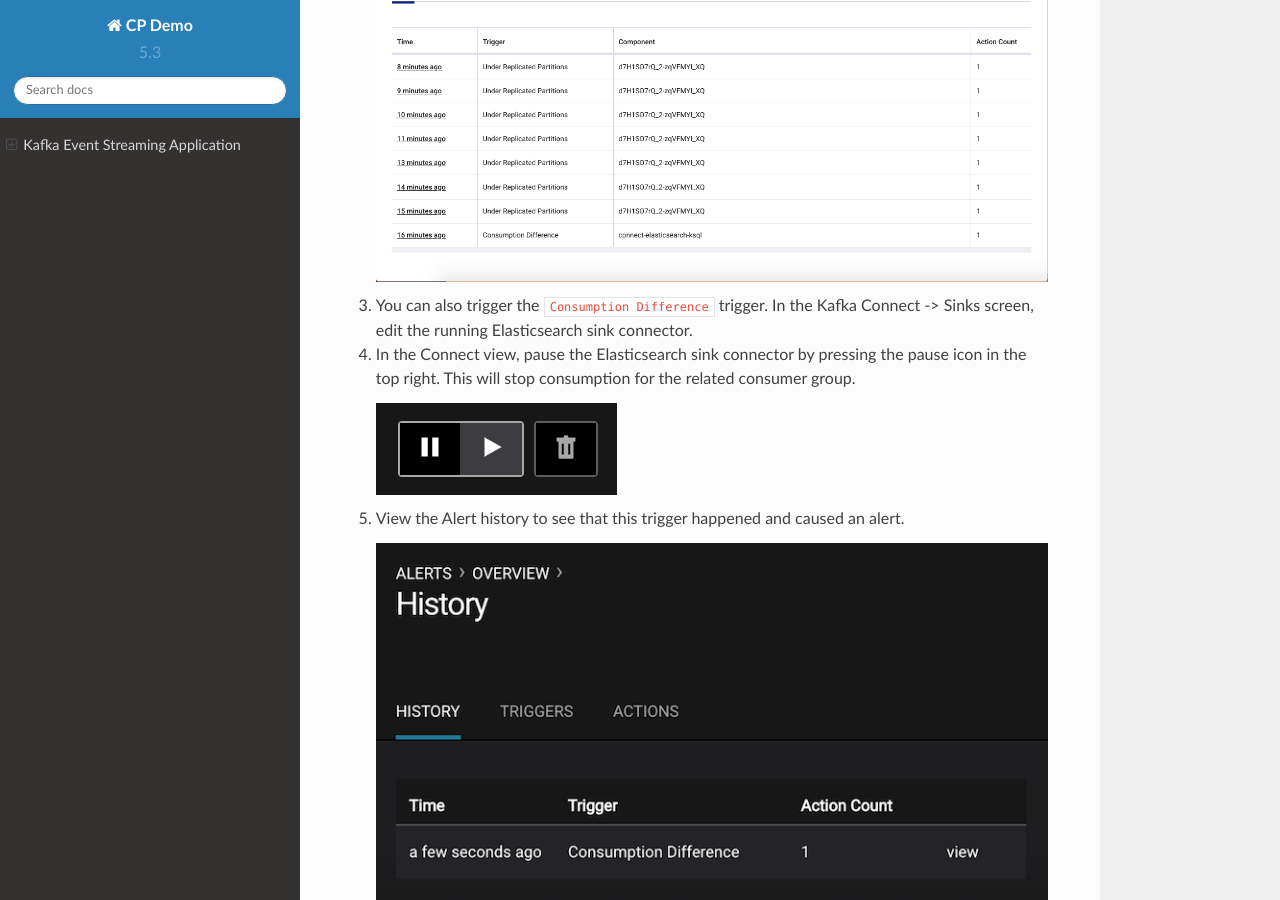
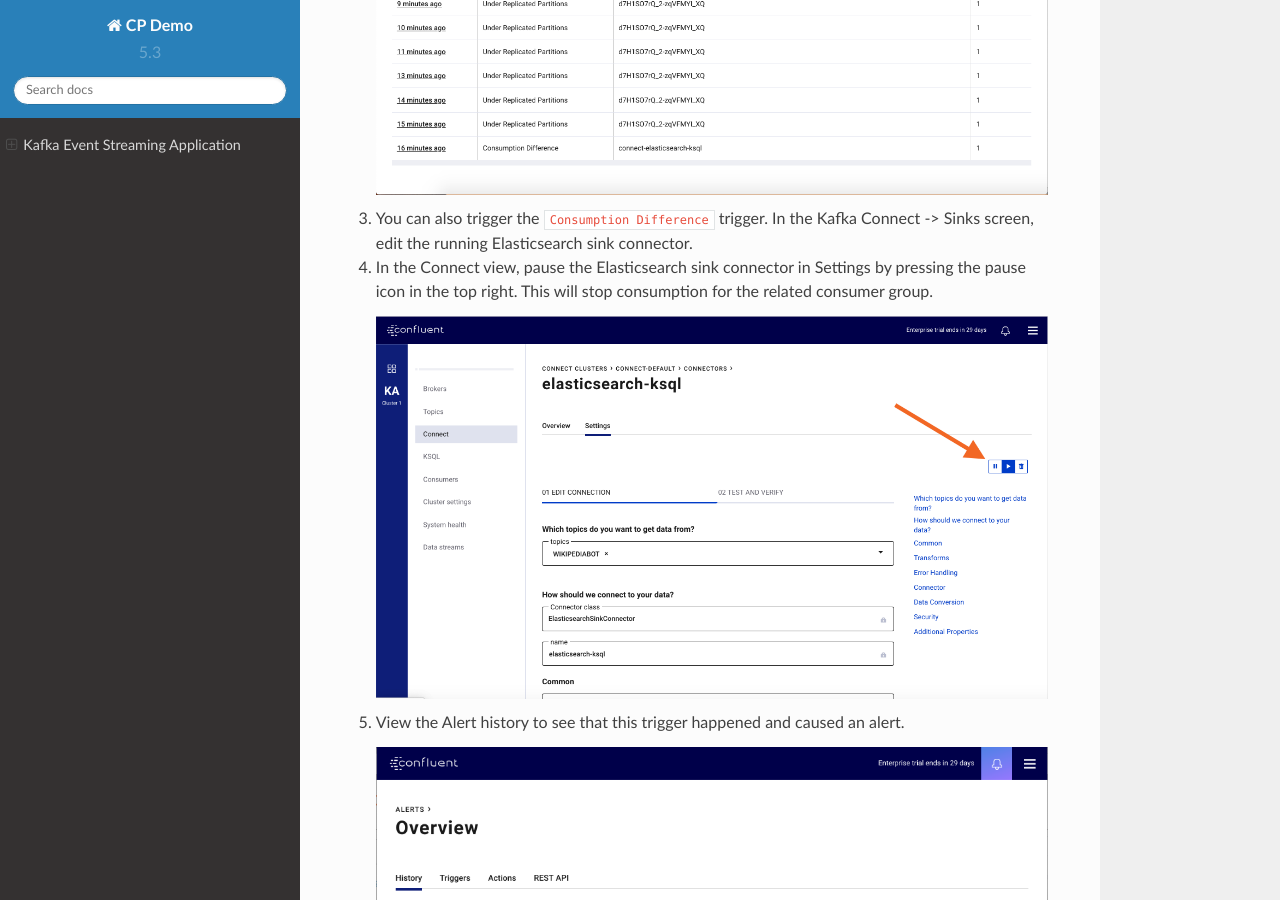
Before and after one commit to confluentinc/cp-demo, a Sphinx documentation site: the page built from docs/index.rst, in a window 1280 px wide and 900 px high, scrolled down 26469 px. Built offline with Sphinx 7.4.7 and the Read the Docs theme 2.0.0, drawn with Linux system fonts in a browser that asks for light colours; some of the changed text lies outside the part shown.

Commit message:
Updated a few more screenshots

```diff
--- a/docs/index.rst
+++ b/docs/index.rst
@@ -364,15 +364,13 @@
 
 10. Click on "System heath" and then a line in "Request latency".
 
-   .. figure:: images/request_latency_find.png
-      :alt: image
+.. figure:: images/request_latency_find.png
+    :alt: image
 
-11. This shows a breakdown of
-   produce latencies (fetch latencies also available) through the entire `request
-   lifecycle <https://docs.confluent.io/current/control-center/docs/systemhealth.html>`__.
+11. This shows a breakdown of produce latencies (fetch latencies also available) through the entire `request lifecycle <https://docs.confluent.io/current/control-center/docs/systemhealth.html>`__.
 
-   .. figure:: images/slow_consumer_produce_latency_breakdown.png
-      :alt: image
+.. figure:: images/slow_consumer_produce_latency_breakdown.png
+   :alt: image
 
 
 Data Streams: Over Consumption
@@ -648,7 +644,7 @@
    Kafka Connect -> Sinks screen, edit the running Elasticsearch sink
    connector.
 
-4. In the Connect view, pause the Elasticsearch sink connector by
+4. In the Connect view, pause the Elasticsearch sink connector in Settings by
    pressing the pause icon in the top right. This will stop consumption
    for the related consumer group.
 
@@ -698,14 +694,14 @@
    .. figure:: images/replicator_topic_info.png
 
 
-3. **MANAGEMENT –> Kafka Connect**: pause the Replicator connector
+5. **MANAGEMENT –> Kafka Connect**: pause the Replicator connector in Settings
    by pressing the pause icon in the top right. This will stop
    consumption for the related consumer group.
 
-   .. figure:: images/pause_connector.png
+   .. figure:: images/pause_connector_replicator.png
       :alt: image
 
-4. Observe that the ``connect-replicator`` consumer group has stopped
+6. Observe that the ``connect-replicator`` consumer group has stopped
    consumption.
 
    .. figure:: images/replicator_streams_stopped.png
```
Also changed, not shown: other parts of docs/index.rst (+2 -4 lines), docs/images/pause_connector.png, docs/images/pause_connector_replicator.png (added), docs/images/replicator_streams_stopped.png, docs/images/replicator_topic_info.png, docs/images/schema1.png, docs/images/slow_consumer_produce_latency_breakdown.png, docs/images/trigger_history.png.
